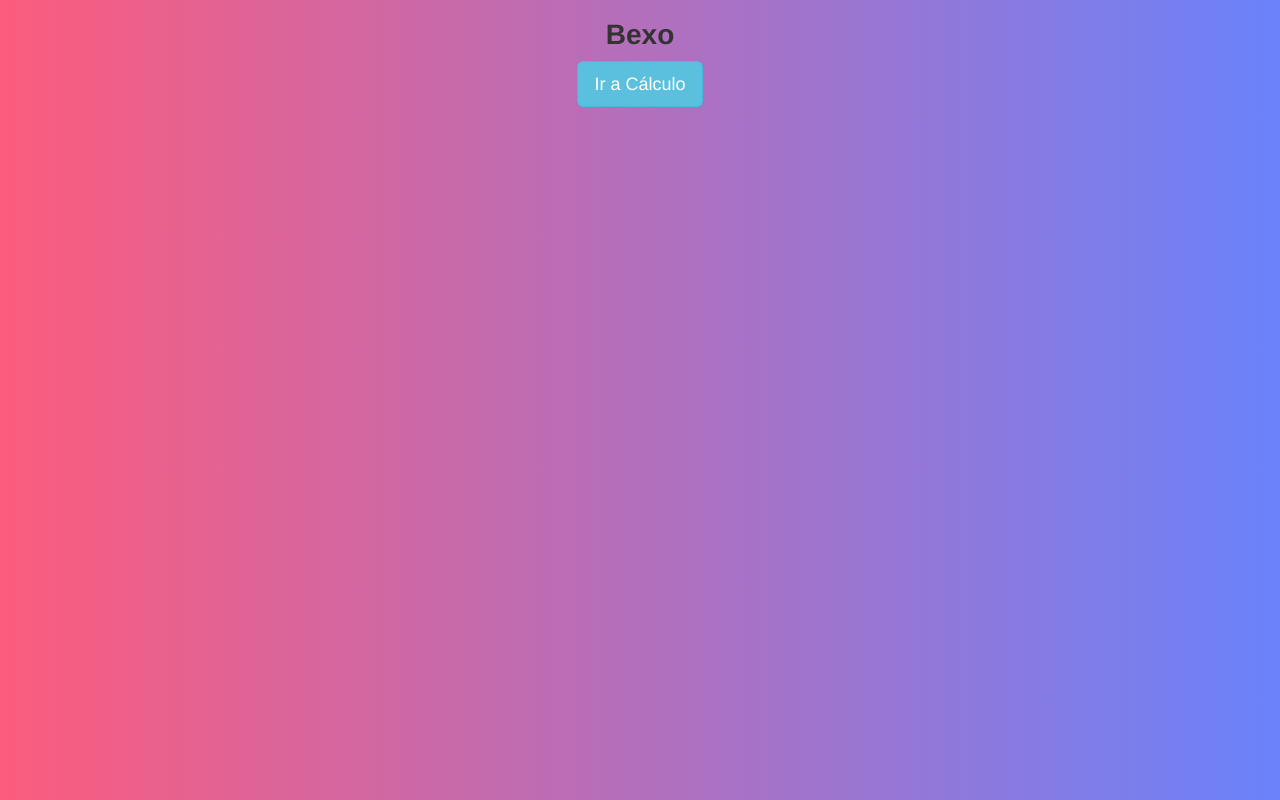
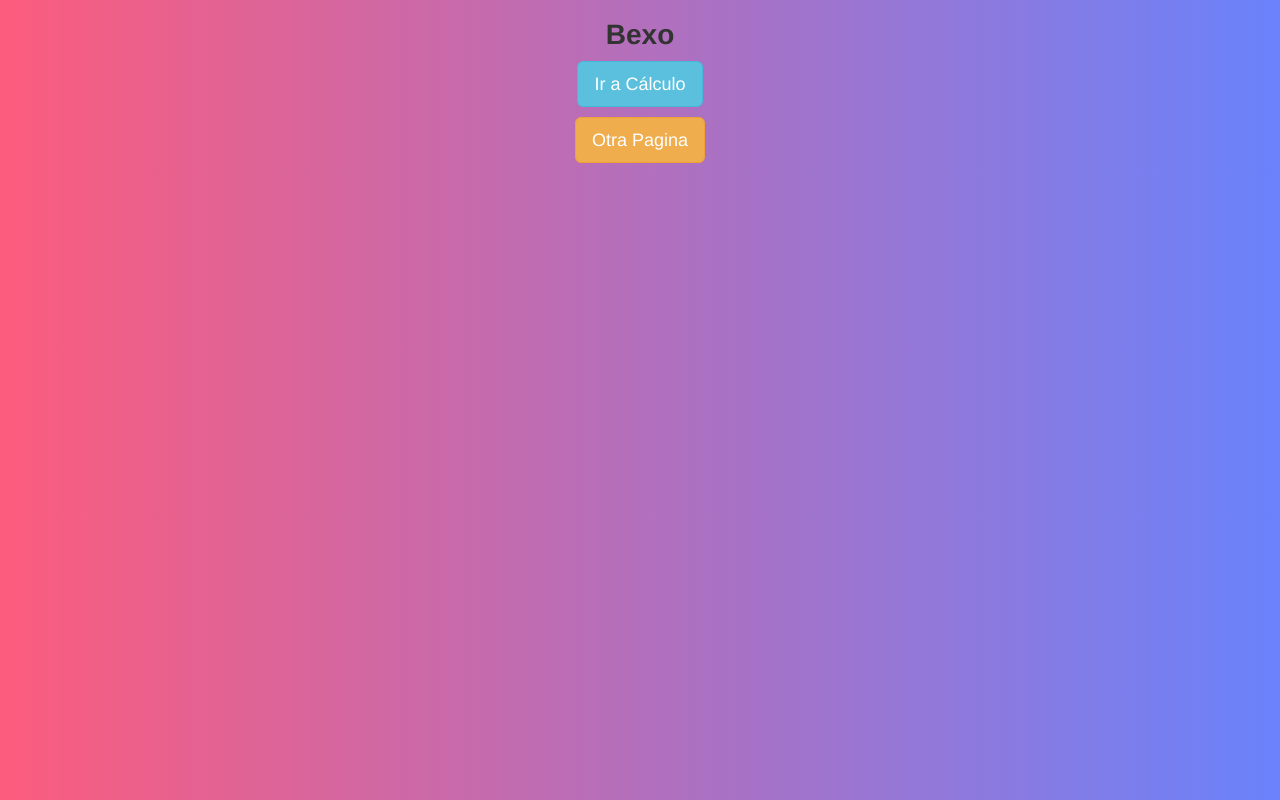
Before and after one commit to johnray000/Prueba-fl0, a website: page public/index.html in a window 1280 px wide. Drawn offline with nearby package versions, Linux system fonts and the light colour scheme.

Commit message:
probando si esta activo el deploy

```diff
--- a/probando.js
+++ /dev/null
@@ -1,3 +0,0 @@
-//prueba
-
-//probando desde el plugind
--- a/public/index.html
+++ b/public/index.html
@@ -14,6 +14,9 @@
   <p>
     <a href="/calculo" class="btn btn-info btn-lg">Ir a Cálculo</a>
   </p>
+  <p>
+    <a href="#" class="btn btn-warning btn-lg">Otra Pagina</a>
+  </p>
 </div>
 
 <script src="script.js"></script>
```
